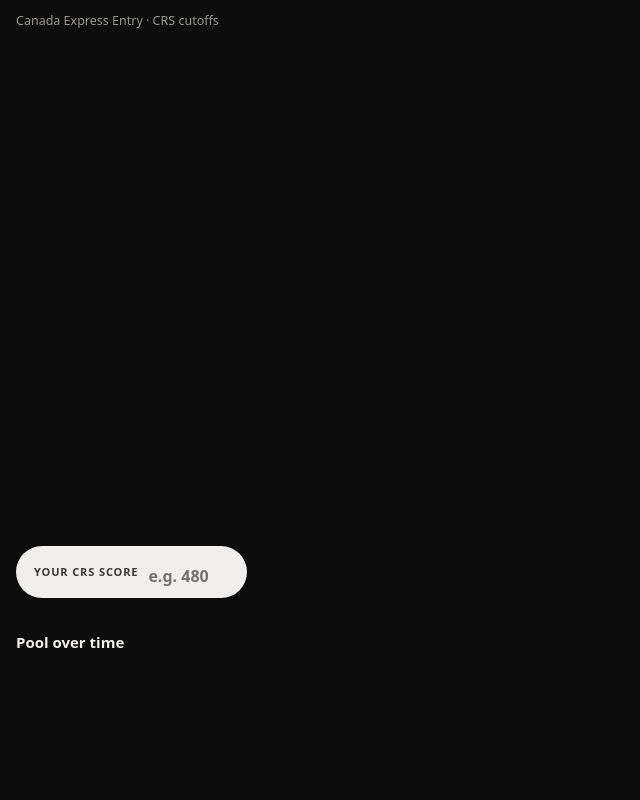
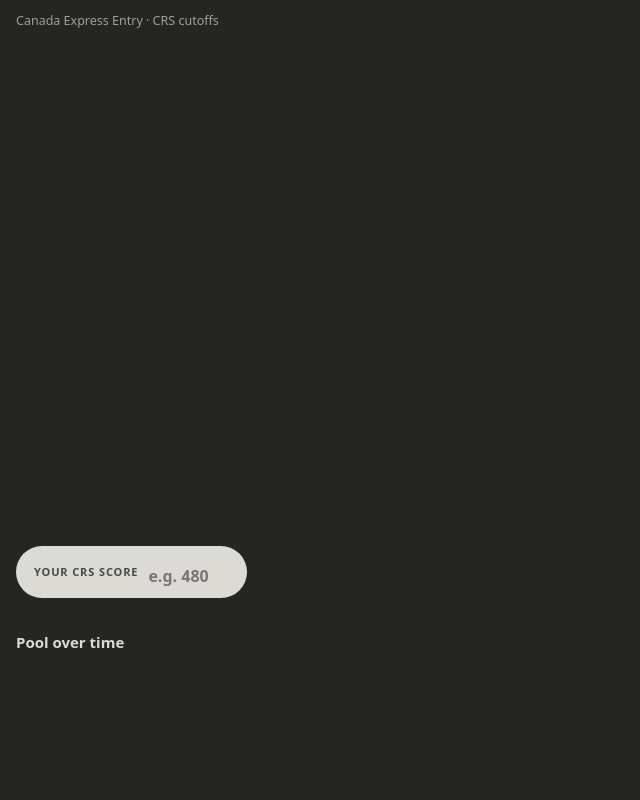
Before and after one commit to skfd/express_entry_score_stats, a website: page src/page.html in a window 1280 px wide. Shown: the top 800 px of the page, without its empty margins (0-640 px from the left). Drawn offline with Linux system fonts and the dark colour scheme.

Commit message:
Dark mode is soft graphite instead of near-black, with gentler text
The page moves from #0d0d0d to #252524 and its ink from #f0efec to
#dcdad4, so the contrast stops glaring; grid, chips, outlines and pool
bars are lifted to keep the same steps above the page. The lab index
follows.

Co-Authored-By: Claude Opus 5.5 <noreply@anthropic.com>

```diff
--- a/src/lab/build.ts
+++ b/src/lab/build.ts
@@ -36,7 +36,7 @@ function indexPage(): string {
   <title>Lab - Express Entry CRS cutoffs</title>
   <style>
     :root { color-scheme: light dark; --page: #f9f9f7; --ink: #0b0b0b; --muted: #6f6d68; --faint: #e4e3dc; }
-    @media (prefers-color-scheme: dark) { :root { --page: #0d0d0d; --ink: #f0efec; --muted: #98968f; --faint: #2a2a28; } }
+    @media (prefers-color-scheme: dark) { :root { --page: #252524; --ink: #dcdad4; --muted: #a19f98; --faint: #3d3d3b; } }
     body { margin: 0; background: var(--page); color: var(--ink); font: 16px/1.5 system-ui, -apple-system, 'Segoe UI', Roboto, sans-serif; }
     main { max-width: 640px; margin: 0 auto; padding: 32px 20px; }
     h1 { font-size: 44px; line-height: 1; letter-spacing: -0.03em; margin: 0 0 8px; }
--- a/src/page.html
+++ b/src/page.html
@@ -21,14 +21,14 @@
   @media (prefers-color-scheme: dark) {
     :root:not([data-theme="light"]) {
       color-scheme: dark;
-      --page: #0d0d0d; --ink: #f0efec; --muted: #98968f; --faint: #2c2c2a;
-      --grid: #232321; --chip: #1f1f1e; --pool: #333331; --pool-strong: #75746e;
+      --page: #252524; --ink: #dcdad4; --muted: #a19f98; --faint: #3d3d3b;
+      --grid: #383836; --chip: #343432; --pool: #3f3f3d; --pool-strong: #7c7b75;
     }
   }
   :root[data-theme="dark"] {
     color-scheme: dark;
-    --page: #0d0d0d; --ink: #f0efec; --muted: #98968f; --faint: #2c2c2a;
-    --grid: #232321; --chip: #1f1f1e; --pool: #333331; --pool-strong: #75746e;
+    --page: #252524; --ink: #dcdad4; --muted: #a19f98; --faint: #3d3d3b;
+    --grid: #383836; --chip: #343432; --pool: #3f3f3d; --pool-strong: #7c7b75;
   }
   * { box-sizing: border-box; }
   body {
```
